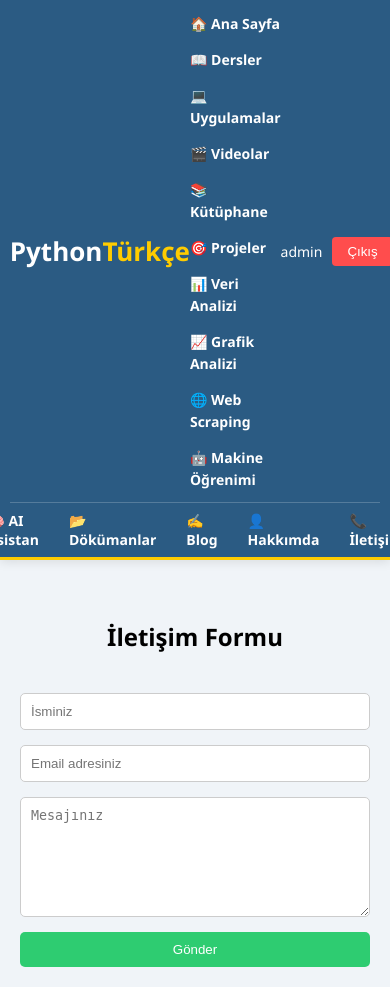
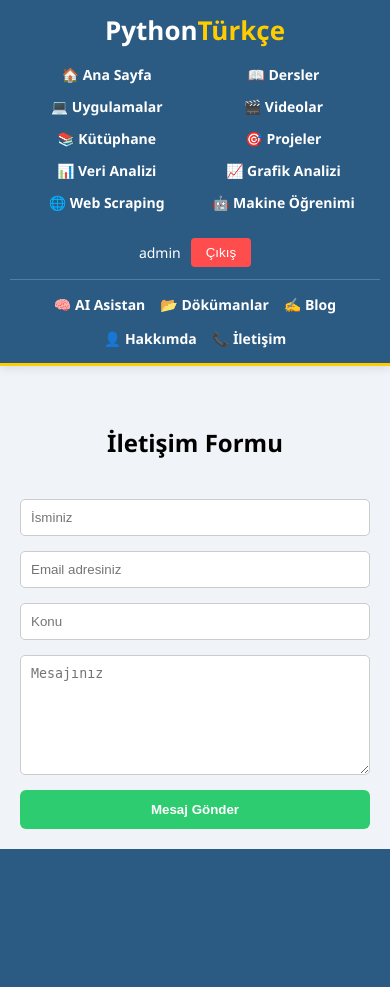
Before and after one commit to enessonmez4444/django-site, a Django app: page /iletisim/ in a window 390 px wide; the page is wider, and only the part inside the window is pictured. After the commit the page ends 849 px from the top of that part, so only its background shows below. Run offline with Django 5.2, Linux system fonts and the light colour scheme; a user stored in the database is signed in.

Commit message:
Navbar mobil uyumlu hale getirildi ve favicon eklendi

```diff
--- a/blog/templates/blog/base.html
+++ b/blog/templates/blog/base.html
@@ -6,6 +6,8 @@
 <meta name="viewport" content="width=device-width, initial-scale=1.0">
 
 <title>{% block title %}Python Türkçe{% endblock %}</title>
+
+<link rel="icon" href="https://www.python.org/static/favicon.ico" type="image/x-icon">
 
 <style>
 
@@ -125,6 +127,35 @@ background:white;
 color:#2b5b83;
 }
 
+/* --- TELEFON DÜZENLEMESİ (HİÇBİR ŞEYİ SİLMEDEN EKLENDİ) --- */
+@media (max-width: 768px) {
+    .top-nav {
+        flex-direction: column; /* Logo, menü ve butonları alt alta al */
+        gap: 15px;
+        text-align: center;
+    }
+
+    .nav-menu {
+        justify-content: center; /* Menü linklerini ortala */
+        gap: 10px;
+    }
+
+    .nav-menu li {
+        width: 45%; /* Linkleri ikişerli yan yana veya tekli diz */
+        min-width: 120px;
+    }
+
+    .bottom-nav {
+        flex-wrap: wrap; /* Alt menü sığmazsa aşağı kaysın */
+        gap: 15px;
+        padding: 15px 0;
+    }
+
+    .nav-buttons {
+        margin-top: 10px;
+    }
+}
+
 </style>
 
 </head>
@@ -134,8 +165,6 @@ color:#2b5b83;
 <nav class="navbar">
 
 <div class="nav-container">
-
-<!-- ÜST KISIM -->
 
 <div class="top-nav">
 
@@ -186,11 +215,8 @@ style="background:#ff4d4d;border:none;color:white;padding:7px 15px;border-radius
 </div>
 
 
-<!-- ALT MENÜ -->
-
 <div class="bottom-nav">
 
-<!-- AI Asistan linkini alt menüye ekledik -->
 <a href="{% url 'ai' %}">🧠 AI Asistan</a>
 
 <a href="/dokumanlar/">📂 Dökümanlar</a>
--- a/blog/templates/blog/iletisim.html
+++ b/blog/templates/blog/iletisim.html
@@ -3,14 +3,18 @@
 {% block title %}İletişim{% endblock %}
 
 {% block content %}
+
 <h2 style="text-align:center; margin:40px 0;">İletişim Formu</h2>
 
 <div style="max-width:600px; margin:0 auto;">
+
+    <!-- Mesaj bildirimi -->
     {% if messages %}
         {% for message in messages %}
-            <div style="margin-bottom:10px; padding:10px; border-radius:5px;
-                        background: {% if message.tags == 'success' %}#2ecc71{% else %}#e74c3c{% endif %};
-                        color:white;">
+            <div id="mesajKutusu"
+                 style="margin-bottom:15px;padding:12px;border-radius:6px;
+                 background:#2ecc71;color:white;text-align:center;
+                 font-weight:500;">
                 {{ message }}
             </div>
         {% endfor %}
@@ -18,12 +22,36 @@
 
     <form method="POST" style="display:flex; flex-direction:column; gap:15px;">
         {% csrf_token %}
-        <input type="text" name="isim" placeholder="İsminiz" required style="padding:10px; border-radius:5px; border:1px solid #ccc;">
-        <input type="email" name="email" placeholder="Email adresiniz" required style="padding:10px; border-radius:5px; border:1px solid #ccc;">
-        <textarea name="mesaj" placeholder="Mesajınız" required style="padding:10px; border-radius:5px; border:1px solid #ccc; min-height:120px;"></textarea>
-        <button type="submit" style="padding:10px; border:none; border-radius:5px; background:#2ecc71; color:white; cursor:pointer;">
-            Gönder
+
+        <input type="text" name="isim" placeholder="İsminiz" required
+        style="padding:10px;border-radius:5px;border:1px solid #ccc;">
+
+        <input type="email" name="email" placeholder="Email adresiniz" required
+        style="padding:10px;border-radius:5px;border:1px solid #ccc;">
+
+        <input type="text" name="konu" placeholder="Konu" required
+        style="padding:10px;border-radius:5px;border:1px solid #ccc;">
+
+        <textarea name="mesaj" placeholder="Mesajınız" required
+        style="padding:10px;border-radius:5px;border:1px solid #ccc;min-height:120px;"></textarea>
+
+        <button type="submit"
+        style="padding:12px;border:none;border-radius:6px;background:#2ecc71;color:white;font-weight:600;cursor:pointer;">
+            Mesaj Gönder
         </button>
+
     </form>
+
 </div>
+
+<!-- 4 saniye sonra mesaj kaybolur -->
+<script>
+setTimeout(function(){
+    let mesaj = document.getElementById("mesajKutusu");
+    if(mesaj){
+        mesaj.style.display = "none";
+    }
+},4000);
+</script>
+
 {% endblock %}
```
Also changed, not shown: db.sqlite3.
